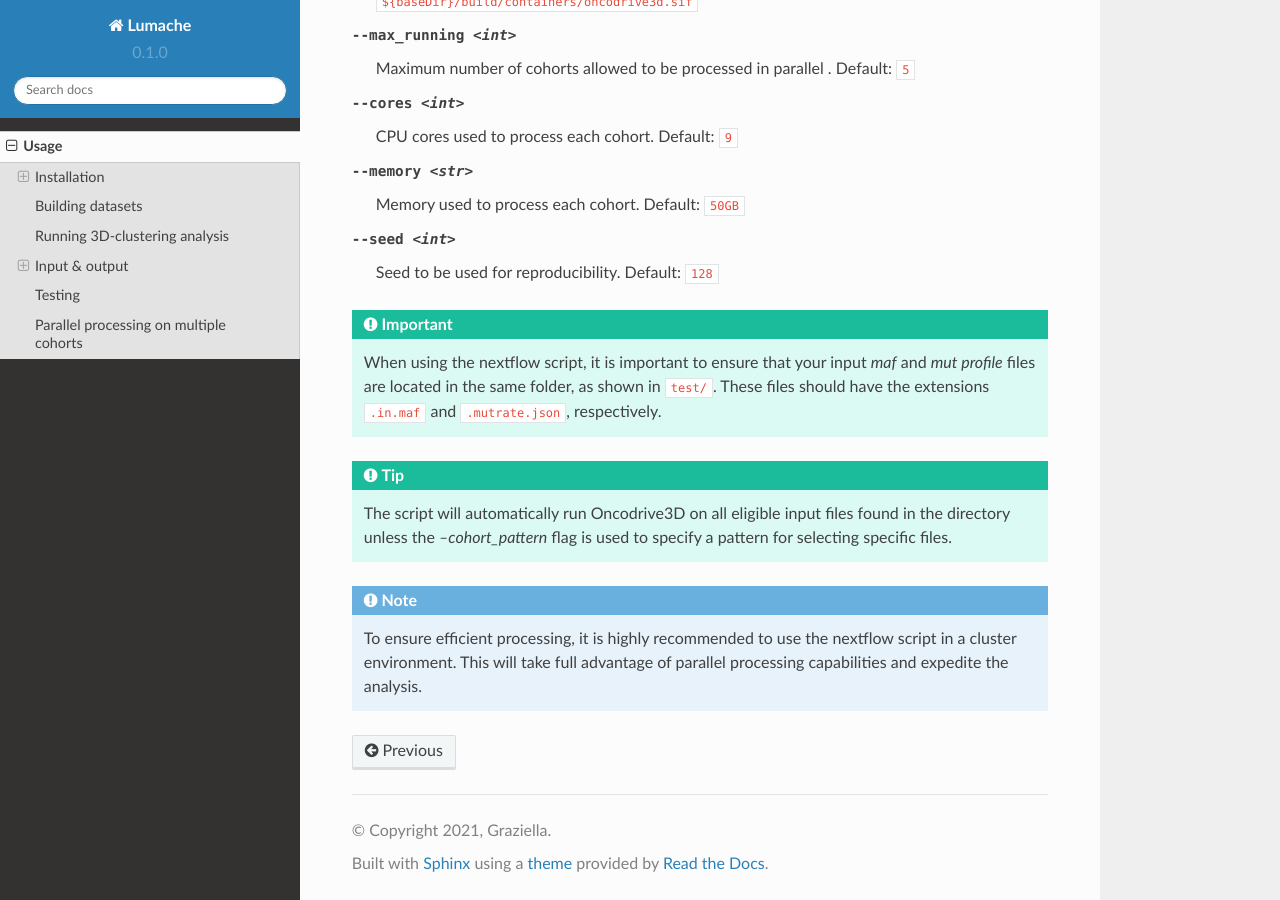
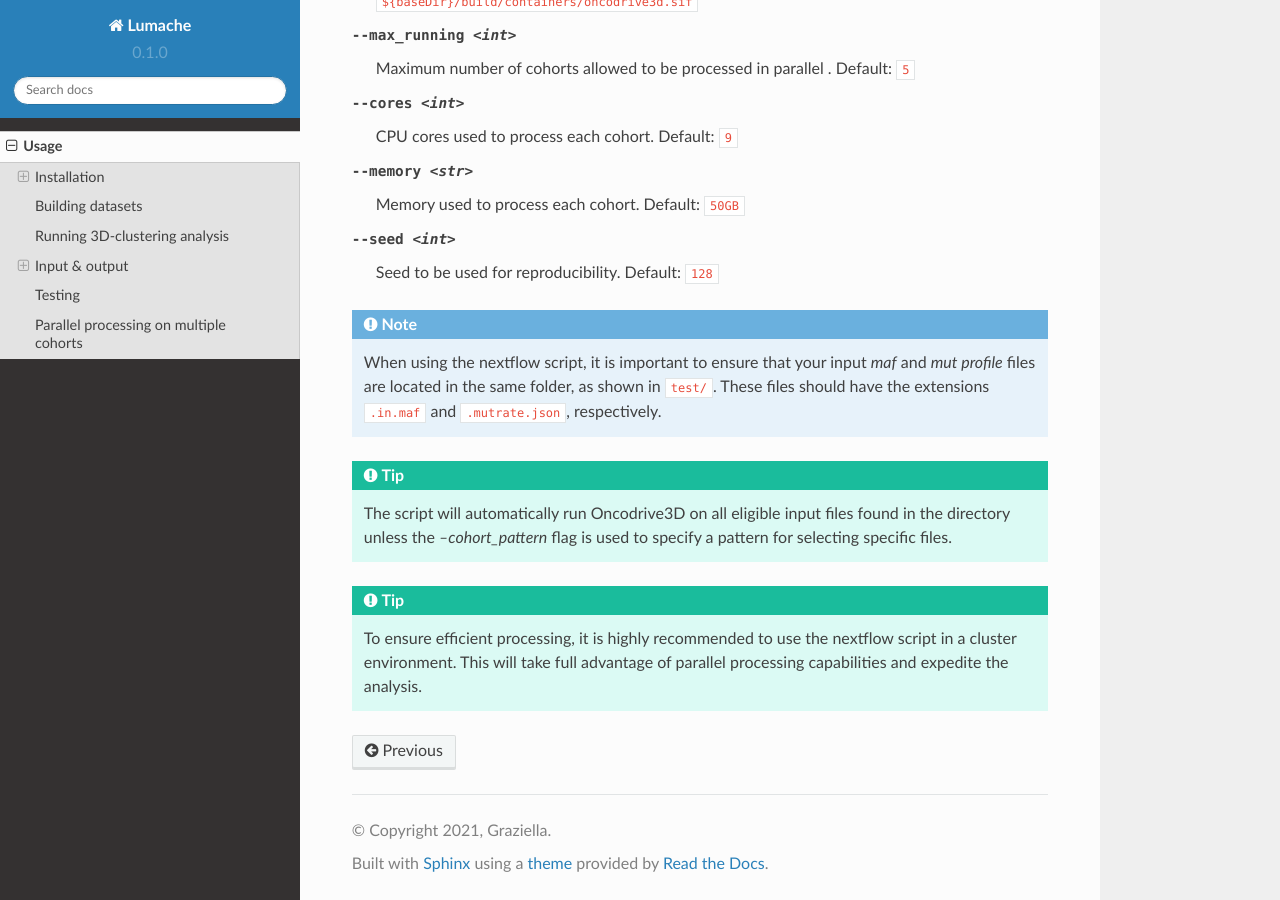
Before and after one commit to St3451/readthedocs_tmp, a Sphinx documentation site: the page built from docs/source/usage.rst, in a window 1280 px wide and 900 px high, scrolled down 8925 px. Built offline with Sphinx 7.4.7 and the Read the Docs theme 2.0.0, drawn with Linux system fonts in a browser that asks for light colours; part of the change alters nothing that is shown.

Commit message:
docs update

```diff
--- a/docs/source/usage.rst
+++ b/docs/source/usage.rst
@@ -368,7 +368,7 @@ The nextflow script takes the following arguments:
 
 --seed <int>   Seed to be used for reproducibility. Default: ``128``
 
-.. important::
+.. note::
 
    When using the nextflow script, it is important to ensure that your input
    `maf` and `mut profile` files are located in the same folder, as shown in
@@ -381,7 +381,7 @@ The nextflow script takes the following arguments:
    found in the directory unless the `--cohort_pattern` flag is used to specify
    a pattern for selecting specific files.
 
-.. note::
+.. tip::
 
    To ensure efficient processing, it is highly recommended to use the nextflow
    script in a cluster environment. This will take full advantage of parallel
```
